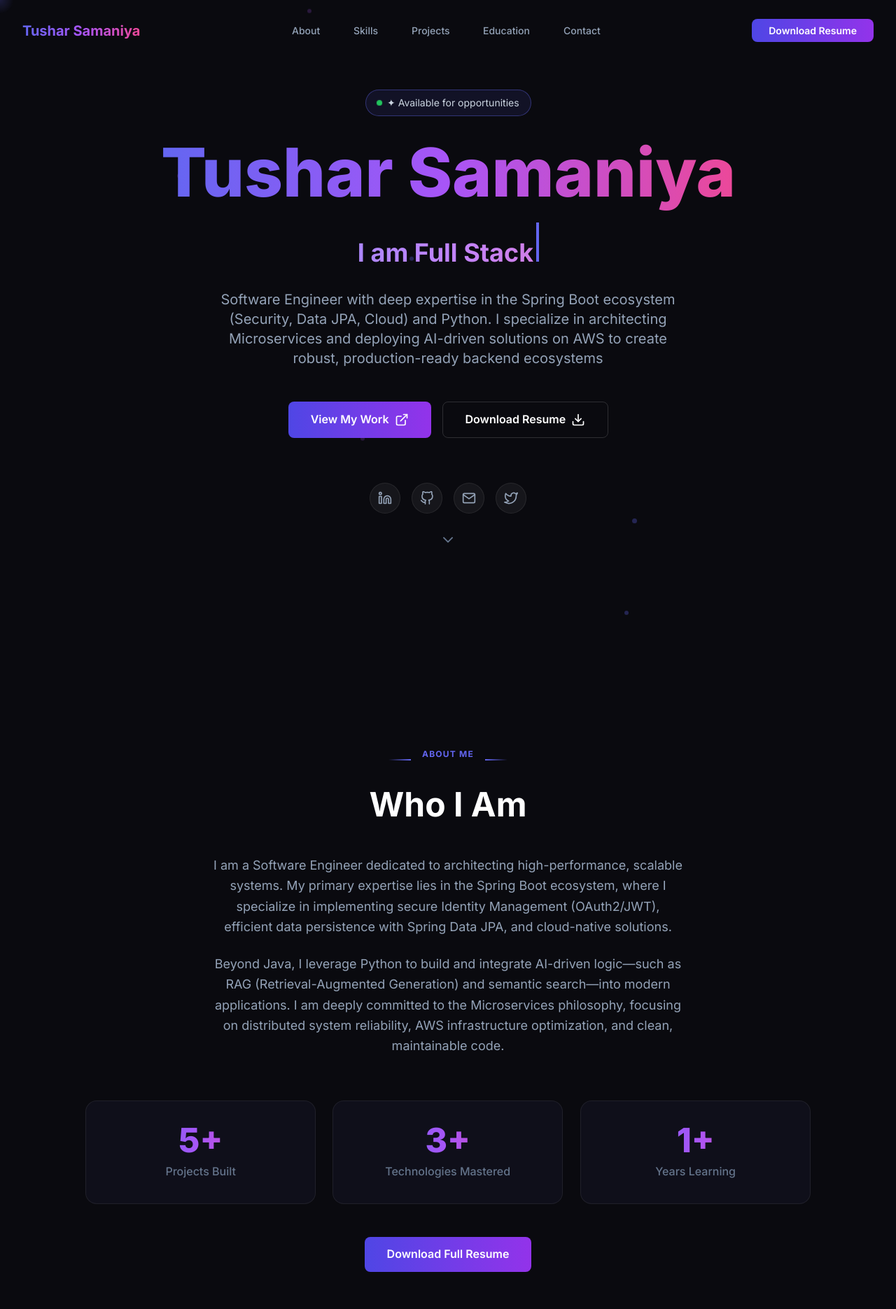
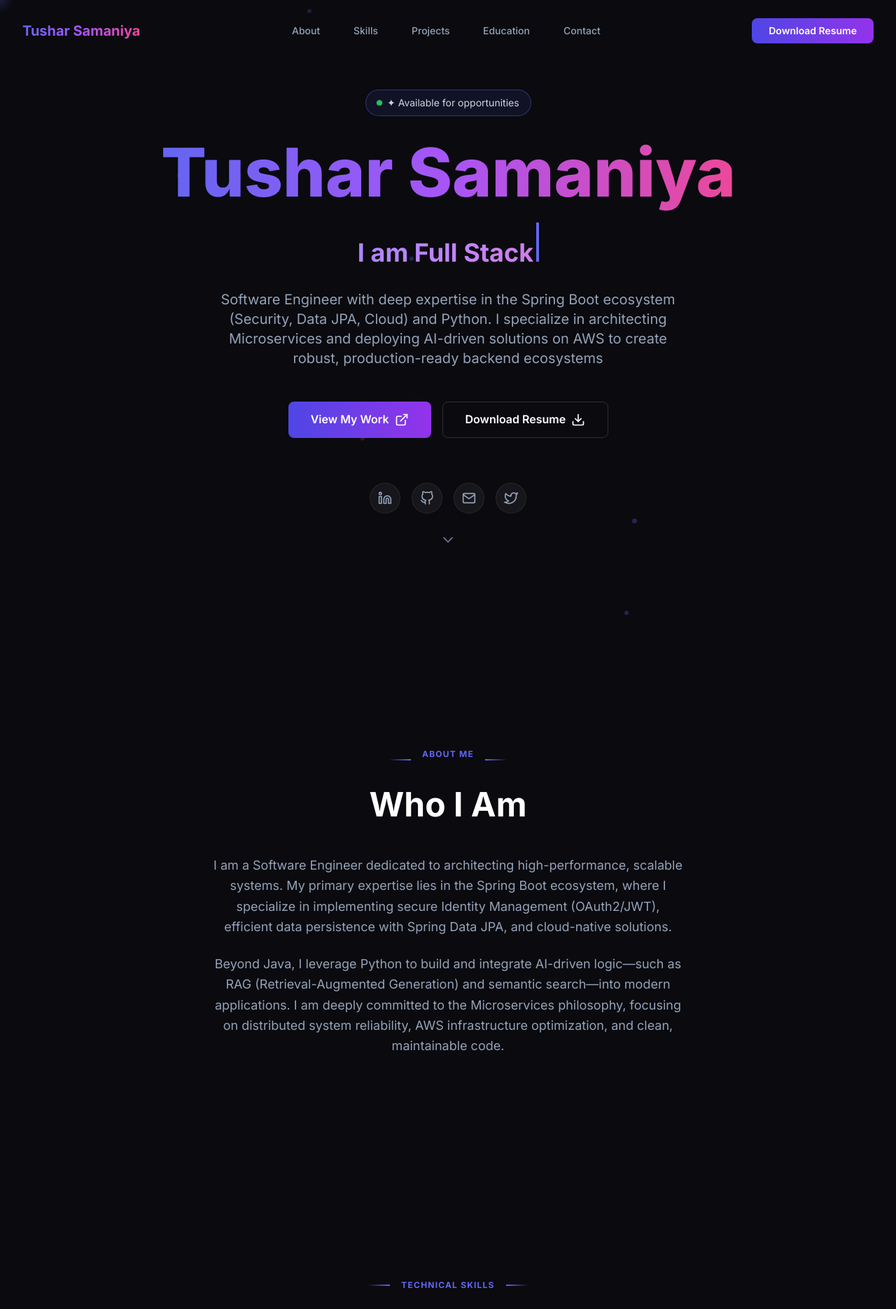
Before and after one commit to TusharSamaniya/My-Portfolio, a React (Vite) app in the folder portfolio/: page / in a window 1280 px wide. Shown: the top 1871 px of the page at 70% size. Built offline with nearby package versions, Linux system fonts and the light colour scheme.

Commit message:
add the project to versa

```diff
--- a/portfolio/src/components/About.jsx
+++ b/portfolio/src/components/About.jsx
@@ -1,63 +1,11 @@
-import { useEffect, useRef, useState } from 'react';
+import { useEffect, useRef } from 'react';
 import { motion } from 'framer-motion';
-import { fadeUpVariant, fadeInVariant, scaleUpVariant } from '../utils/animations';
-
-const Counter = ({ target, duration = 1200 }) => {
-  const [count, setCount] = useState(0);
-
-  useEffect(() => {
-    let startTime;
-    let animationId;
-
-    const animate = (timestamp) => {
-      if (!startTime) startTime = timestamp;
-      const progress = (timestamp - startTime) / duration;
-
-      if (progress < 1) {
-        setCount(Math.floor(target * progress));
-        animationId = requestAnimationFrame(animate);
-      } else {
-        setCount(target);
-      }
-    };
-
-    animationId = requestAnimationFrame(animate);
-    return () => cancelAnimationFrame(animationId);
-  }, [target, duration]);
-
-  return count;
-};
+import { fadeUpVariant, fadeInVariant } from '../utils/animations';
 
 export default function About() {
   const sectionRef = useRef(null);
-  const [countersVisible, setCountersVisible] = useState(false);
 
-  useEffect(() => {
-    const observer = new IntersectionObserver(
-      ([entry]) => {
-        if (entry.isIntersecting) {
-          setCountersVisible(true);
-        }
-      },
-      { threshold: 0.2 }
-    );
 
-    if (sectionRef.current) {
-      observer.observe(sectionRef.current);
-    }
-
-    return () => {
-      if (sectionRef.current) {
-        observer.unobserve(sectionRef.current);
-      }
-    };
-  }, []);
-
-  const stats = [
-    { number: 5, label: 'Projects Built' },
-    { number: 3, label: 'Technologies Mastered' },
-    { number: 1, label: 'Years Learning' },
-  ];
 
   return (
     <section id="about" className="section" ref={sectionRef}>
@@ -117,53 +65,7 @@ export default function About() {
           </motion.p>
         </motion.div>
 
-        {/* Stats */}
-        <div className="grid grid-cols-1 md:grid-cols-3 gap-6 mb-12">
-          {stats.map((stat, index) => (
-            <motion.div
-              key={index}
-              className="card-base p-8 text-center will-transform hover:shadow-[0_0_30px_rgba(99,102,241,0.15)] cursor-default"
-              initial="hidden"
-              whileInView="visible"
-              viewport={{ once: true, amount: 0.2 }}
-              variants={scaleUpVariant}
-              transition={{
-                duration: 0.5,
-                delay: index * 0.12,
-                ease: [0.16, 1, 0.3, 1],
-              }}
-              whileHover={{ y: -6, transition: { duration: 0.35 } }}
-            >
-              <p className="gradient-text text-4xl sm:text-5xl font-black mb-2">
-                {countersVisible ? <Counter target={stat.number} /> : 0}+
-              </p>
-              <p className="text-slate-500 font-medium">{stat.label}</p>
-            </motion.div>
-          ))}
-        </div>
 
-        {/* Download Resume Button */}
-        <motion.div
-          className="text-center will-transform"
-          initial="hidden"
-          whileInView="visible"
-          viewport={{ once: true, amount: 0.2 }}
-          variants={fadeUpVariant}
-          transition={{ delay: 0.4 }}
-        >
-          <motion.a
-            href="/resume.pdf"
-            download
-            className="btn-primary inline-block"
-            whileHover={{
-              y: -2,
-              boxShadow: '0 8px 30px rgba(99,102,241,0.5)',
-            }}
-            transition={{ duration: 0.3 }}
-          >
-            Download Full Resume
-          </motion.a>
-        </motion.div>
       </div>
     </section>
   );
--- a/portfolio/src/components/Navbar.jsx
+++ b/portfolio/src/components/Navbar.jsx
@@ -14,6 +14,38 @@ export default function Navbar() {
     window.addEventListener('scroll', handleScroll);
     return () => window.removeEventListener('scroll', handleScroll);
   }, []);
+
+  const handleDownloadResume = async () => {
+    try {
+      const response = await fetch('http://localhost:5000/api/download-resume');
+
+      if (!response.ok) {
+        throw new Error('Failed to download resume');
+      }
+
+      // Get the blob from the response
+      const blob = await response.blob();
+
+      // Create a temporary URL for the blob
+      const url = window.URL.createObjectURL(blob);
+
+      // Create an anchor element and trigger the download
+      const link = document.createElement('a');
+      link.href = url;
+      link.download = 'Tushar Samaniya Resume.pdf';
+      document.body.appendChild(link);
+      link.click();
+
+      // Clean up
+      document.body.removeChild(link);
+      window.URL.revokeObjectURL(url);
+
+      console.log('✅ Resume downloaded successfully');
+    } catch (error) {
+      console.error('❌ Error downloading resume:', error);
+      alert('Failed to download resume. Please try again.');
+    }
+  };
 
   const navLinks = [
     { name: 'About', href: '#about' },
@@ -66,13 +98,12 @@ export default function Navbar() {
             animate={{ opacity: 1 }}
             transition={{ duration: 0.5, delay: 0.5 }}
           >
-            <a
-              href="/resume.pdf"
-              download
+            <button
+              onClick={handleDownloadResume}
               className="px-6 py-2 bg-gradient-to-r from-indigo-600 to-purple-600 text-white rounded-lg font-semibold text-sm transition-all duration-300 hover:-translate-y-0.5"
             >
               Download Resume
-            </a>
+            </button>
           </motion.div>
 
           {/* Mobile Menu */}
@@ -104,9 +135,15 @@ export default function Navbar() {
                   {link.name}
                 </a>
               ))}
-              <a href="/resume.pdf" download className="mt-2 px-6 py-2 bg-gradient-to-r from-indigo-600 to-purple-600 text-white rounded-lg font-semibold text-sm text-center">
+              <button
+                onClick={() => {
+                  handleDownloadResume();
+                  setIsOpen(false);
+                }}
+                className="mt-2 px-6 py-2 bg-gradient-to-r from-indigo-600 to-purple-600 text-white rounded-lg font-semibold text-sm text-center"
+              >
                 Download Resume
-              </a>
+              </button>
             </div>
           </motion.div>
         )}
```
Also changed, not shown: 2 other files (tests, documents, lock files or other folders).
